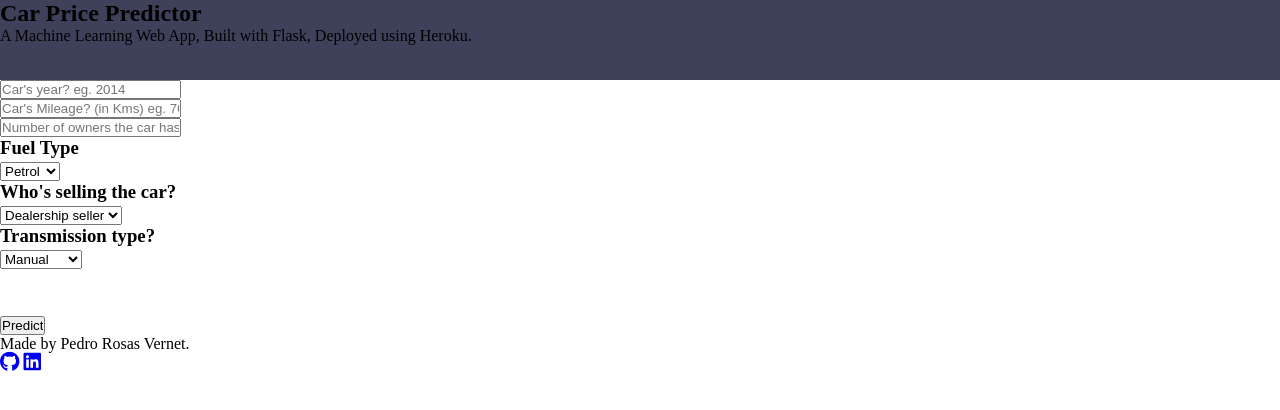
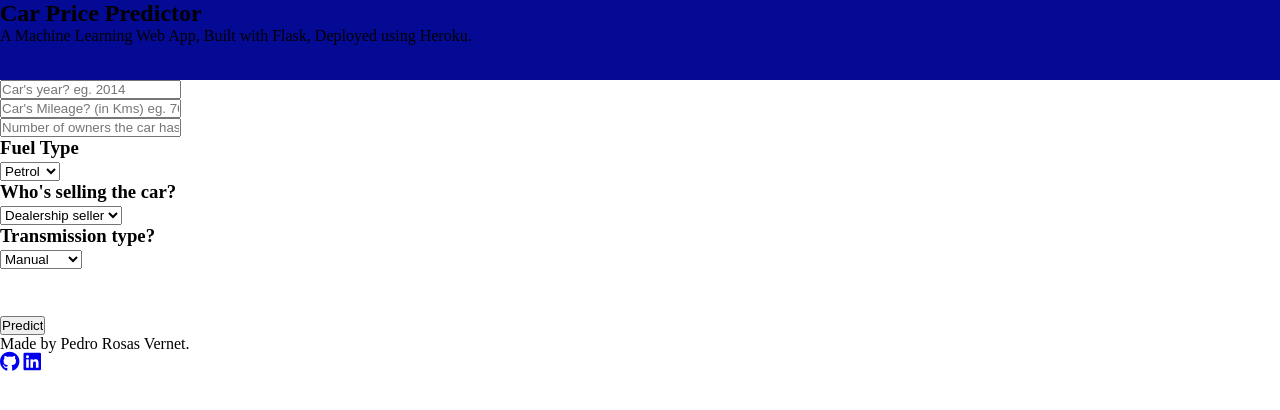
Before and after one commit to prosasDS/car-price-regression, a Flask app: page / in a window 1280 px wide. Shown: the top 410 px of the page. Run offline with Flask 2, Linux system fonts and the light colour scheme; parts of the project's set-up code (start-up, migrations or seed data) failed here and were passed over; some libraries are stand-ins or nearby versions.

Commit message:
Update styles.css

```diff
--- a/static/styles.css
+++ b/static/styles.css
@@ -9,5 +9,5 @@
     width: 100%;
     height: 80px;
     display: block;
-    background-color: #3f405a
+    background-color: #050a94
 }
```
